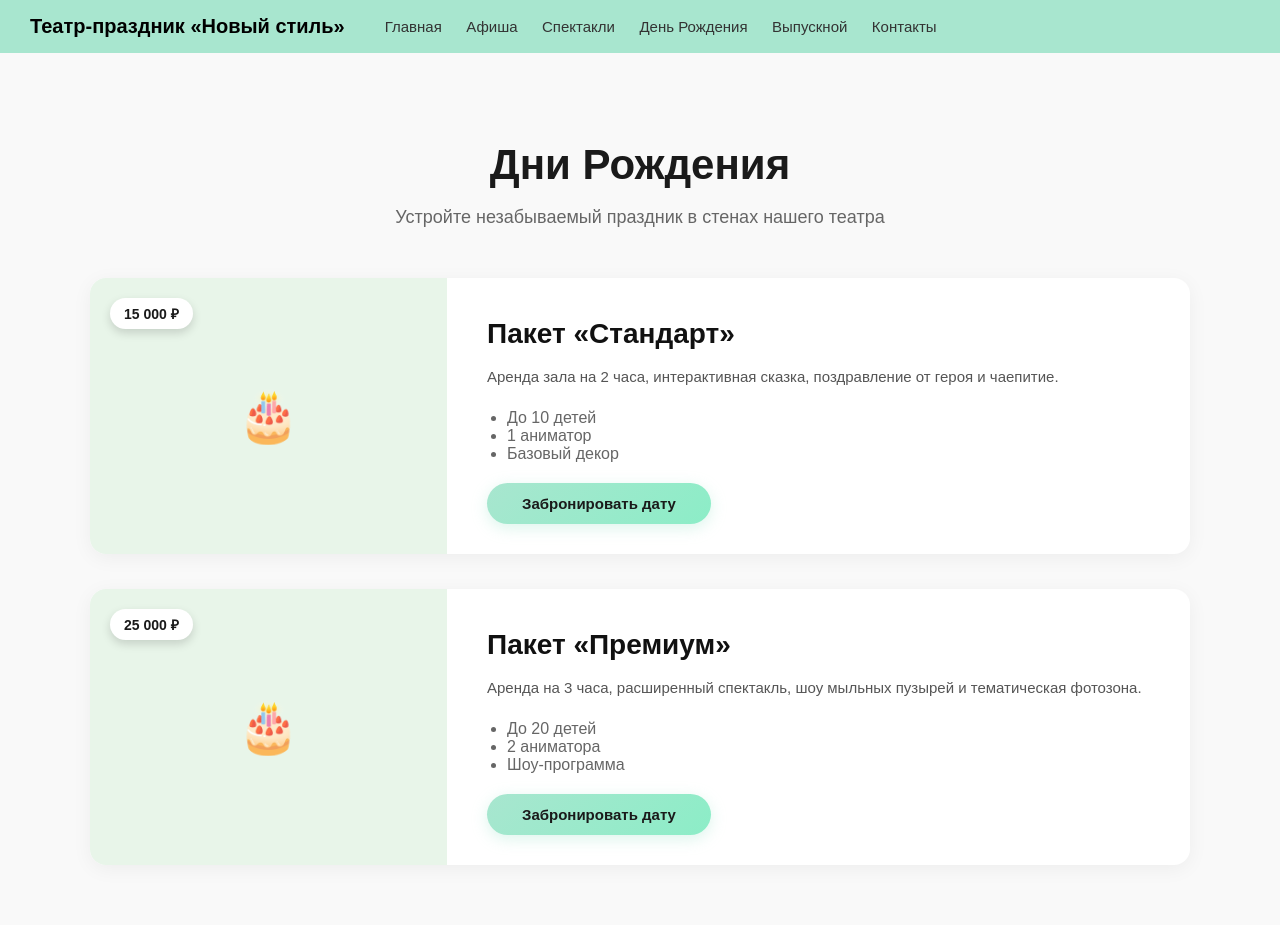
After one commit to kamillakenzhalieva/theatre, a Django app: page /birthdays/ in a window 1280 px wide. The commit adds this page. Run offline with Django 5.2, Linux system fonts and the light colour scheme.

Commit message:
страница день рождения, заглушки на бд пока что

```diff
--- a/main/templates/base.html
+++ b/main/templates/base.html
@@ -157,7 +157,7 @@
             <a href="{% url 'home' %}">Главная</a>
             <a href="{% url 'afisha' %}">Афиша</a>
             <a href="#">Спектакли</a>
-            <a href="#">День Рождения</a>
+            <a href="{% url 'birthdays' %}">День Рождения</a>
             <a href="#">Выпускной</a>
             <a href="{% url 'about' %}">Контакты</a>
         </nav>
--- /dev/null
+++ b/main/templates/birthdays.html
@@ -0,0 +1,38 @@
+{% extends 'base.html' %}
+{% load static %}
+
+{% block content %}
+<div class="afisha-container">
+    <div class="page-header">
+        <h1 class="page-title">Дни Рождения</h1>
+        <p class="page-subtitle">Устройте незабываемый праздник в стенах нашего театра</p>
+    </div>
+
+    <div class="events-grid">
+        {% for item in packages %}
+        <div class="event-card">
+            <div class="event-image" style="background-color: #e8f5e9; display: flex; align-items: center; justify-content: center; font-size: 50px;">
+                🎂
+                <div class="event-price">{{ item.price }} ₽</div>
+            </div>
+
+            <div class="event-info">
+                <div>
+                    <h2 class="event-title">{{ item.title }}</h2>
+                    <p class="event-description">{{ item.description }}</p>
+                    <ul style="color: #666; margin-bottom: 20px; padding-left: 20px;">
+                        {% for feature in item.features %}
+                        <li>{{ feature }}</li>
+                        {% endfor %}
+                    </ul>
+                </div>
+
+                <div class="event-footer">
+                    <a href="{% url 'about' %}" class="btn-buy">Забронировать дату</a>
+                </div>
+            </div>
+        </div>
+        {% endfor %}
+    </div>
+</div>
+{% endblock %}
--- a/main/urls.py
+++ b/main/urls.py
@@ -5,4 +5,5 @@ urlpatterns = [
     path('', views.index, name='home'),
     path('afisha/', views.afisha, name='afisha'),
     path('about/', views.about, name='about'),
+    path('birthdays/', views.birthdays, name='birthdays'),
 ]
--- a/main/views.py
+++ b/main/views.py
@@ -8,5 +8,39 @@ def about(request):
     return render(request, 'about.html')
 
 def afisha(request):
-    events = Event.objects.all()
-    return render(request, 'afisha.html', {'events': events})
+    mock_events = [
+        {
+            'title': 'Три поросенка',
+            'date': '12 апреля, 12:00',
+            'location': 'Большой зал',
+            'description': 'Классическая сказка в интерактивном формате. Малыши помогут строить домики и спасаться от волка!',
+            'price': '800',
+            'ticket_link': '#'
+        },
+        {
+            'title': 'Тайна старого шкафа',
+            'date': '19 апреля, 16:00',
+            'location': 'Камерная сцена',
+            'description': 'Волшебная история о дружбе и храбрости. Зрителей ждут световые эффекты и чудеса.',
+            'price': '1200',
+            'ticket_link': '#'
+        }
+    ]
+    return render(request, 'afisha.html', {'events': mock_events})
+
+def birthdays(request):
+    mock_packages = [
+        {
+            'title': 'Пакет «Стандарт»',
+            'description': 'Аренда зала на 2 часа, интерактивная сказка, поздравление от героя и чаепитие.',
+            'price': '15 000',
+            'features': ['До 10 детей', '1 аниматор', 'Базовый декор']
+        },
+        {
+            'title': 'Пакет «Премиум»',
+            'description': 'Аренда на 3 часа, расширенный спектакль, шоу мыльных пузырей и тематическая фотозона.',
+            'price': '25 000',
+            'features': ['До 20 детей', '2 аниматора', 'Шоу-программа']
+        }
+    ]
+    return render(request, 'birthdays.html', {'packages': mock_packages})
```
Also changed, not shown: myproject/settings.py (+0 -38 lines).
